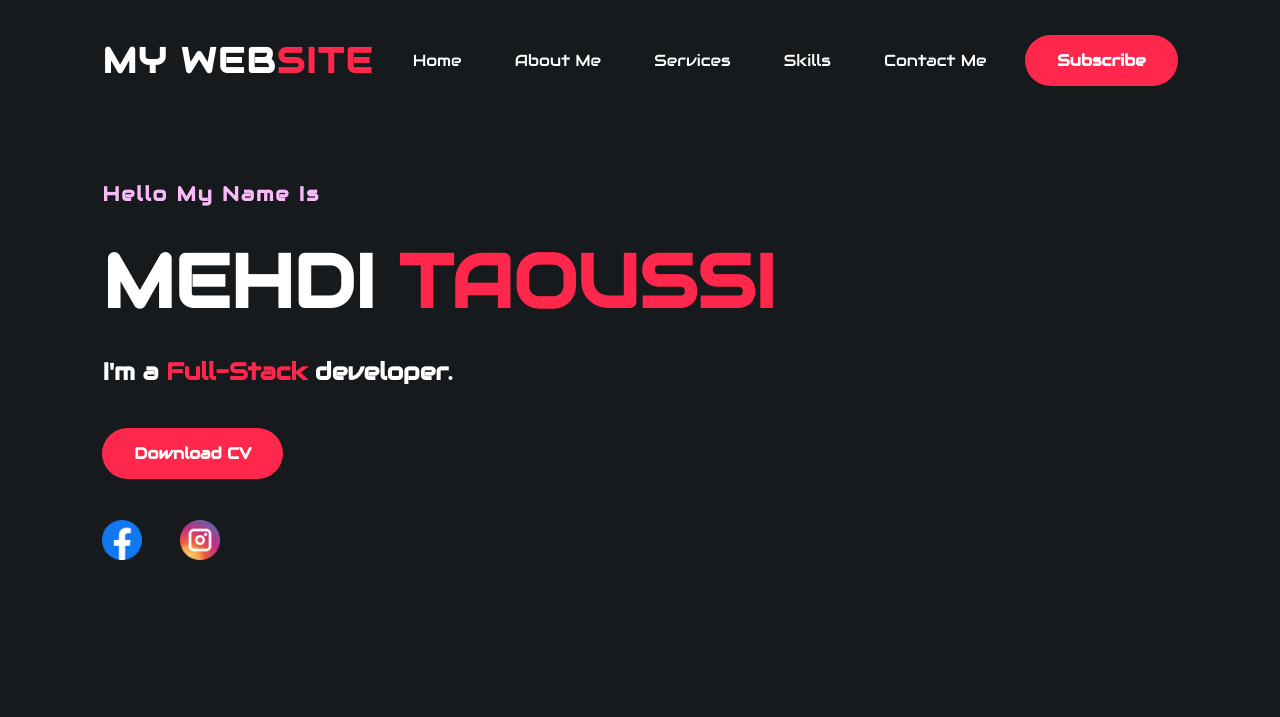
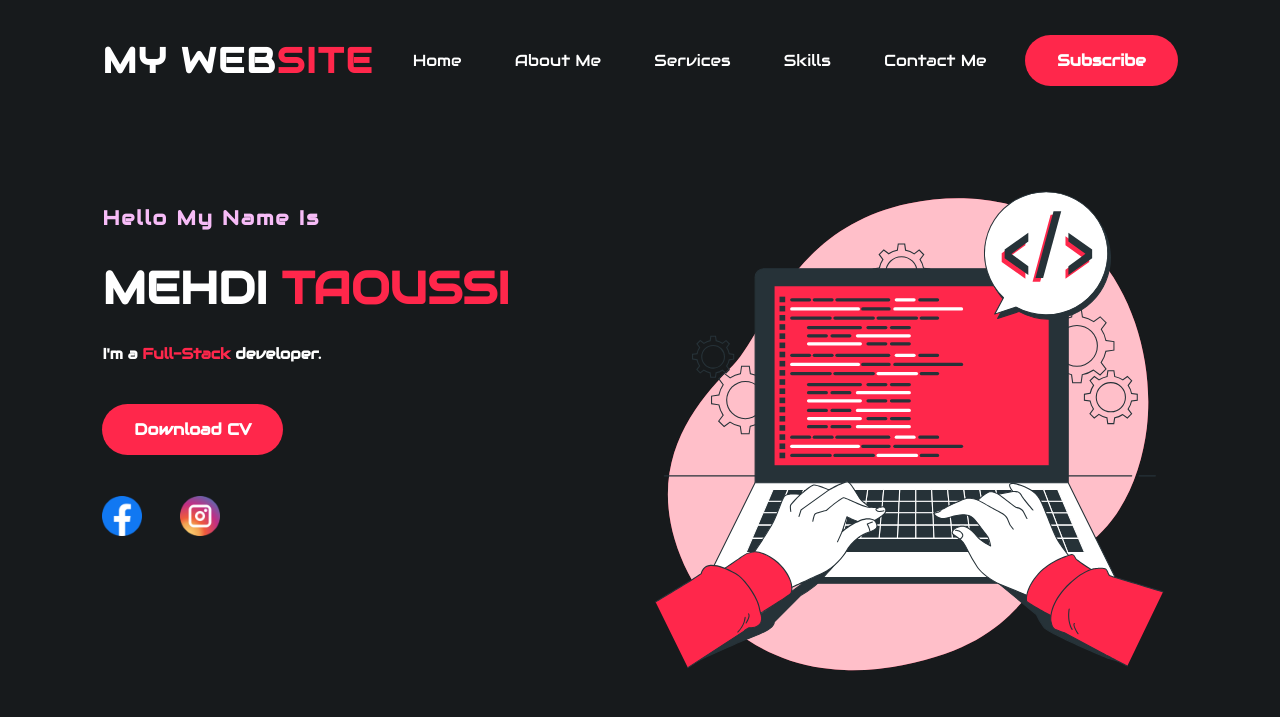
Before and after one commit to MehdiTaoussi2003/Portfolio, a plain HTML site: page index.html in a window 1280 px wide. Drawn offline with Linux system fonts and the light colour scheme.

Commit message:
change picture and changed CV location

```diff
--- a/CSS/style.CSS
+++ b/CSS/style.CSS
@@ -103,7 +103,27 @@ color: var(--primaryColor);
 .container-texts{
     position: relative;
     bottom: 70px;
+    flex-basis: 50%;
+
 }
+
+.container-texts h1{
+    font-size: 45px;
+}
+.container-texts h3{
+    font-size: 15px;
+}
+
+.container-image {
+    flex-basis: 50%;
+}
+
+.container-image img {
+    width: 100%;
+    height: 100%;
+}
+
+
 .social{
     margin-top: 3.5rem;
 }
--- a/index.html
+++ b/index.html
@@ -32,14 +32,16 @@
                 <h4>Hello My Name Is</h4>
                 <h1>MEHDI <span>TAOUSSI</span></h1>
                 <h3>I'm a <span> Full-Stack </span> developer. </h3>
-                <a href="c:\Users\E-S\Downloads\modele-de-CV-Morderne.docx" class="btn">Download CV</a>
+                <a href="./modele-de-CV-Morderne.docx" class="btn">Download CV</a>
                 <div class="social">
                     <a href="https://www.facebook.com/good.freind.3762?mibextid=LQQJ4d&rdid=kOJLjNhiRcXZrPJo&share_url=https%3A%2F%2Fwww.facebook.com%2Fshare%2F1Weno9oWJr%2F%3Fmibextid%3DLQQJ4d"><img src="IMAGES/facebook.png" alt=""></a>
                     <a href="https://www.instagram.com/mehdi999____/?igsh=M2VrZzY1eTg4MmR5&utm_source=qr"><img src="IMAGES/instagram.png" alt=""></a>
                 </div>
             </div>
 
-
+            <div class="container-image">
+                <img src="./IMAGES/Hand coding-bro.svg" alt="IMAGE NOT LOADED">
+            </div>
 
         </div>
         </section>
```
Also changed, not shown: IMAGES/Hand coding-bro.svg (added), 1 other file.
